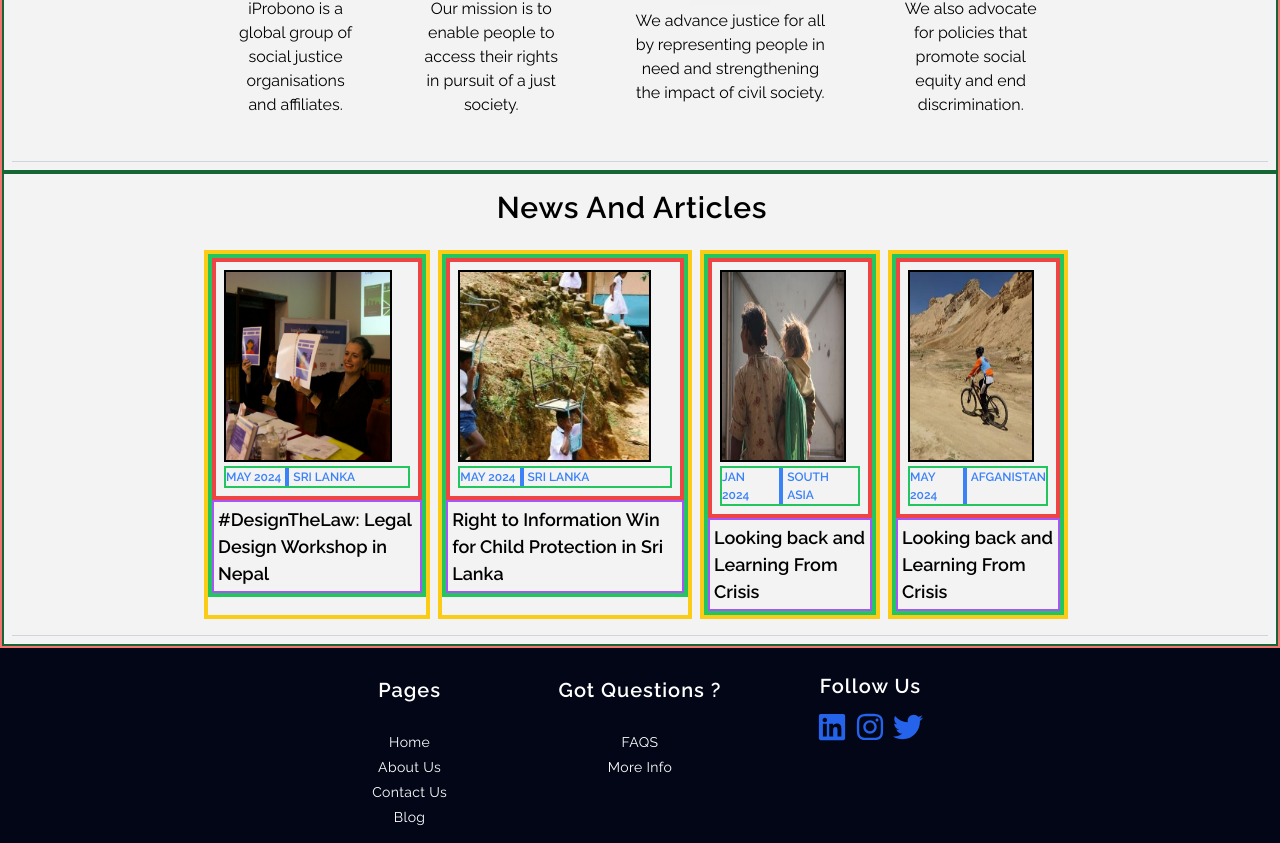
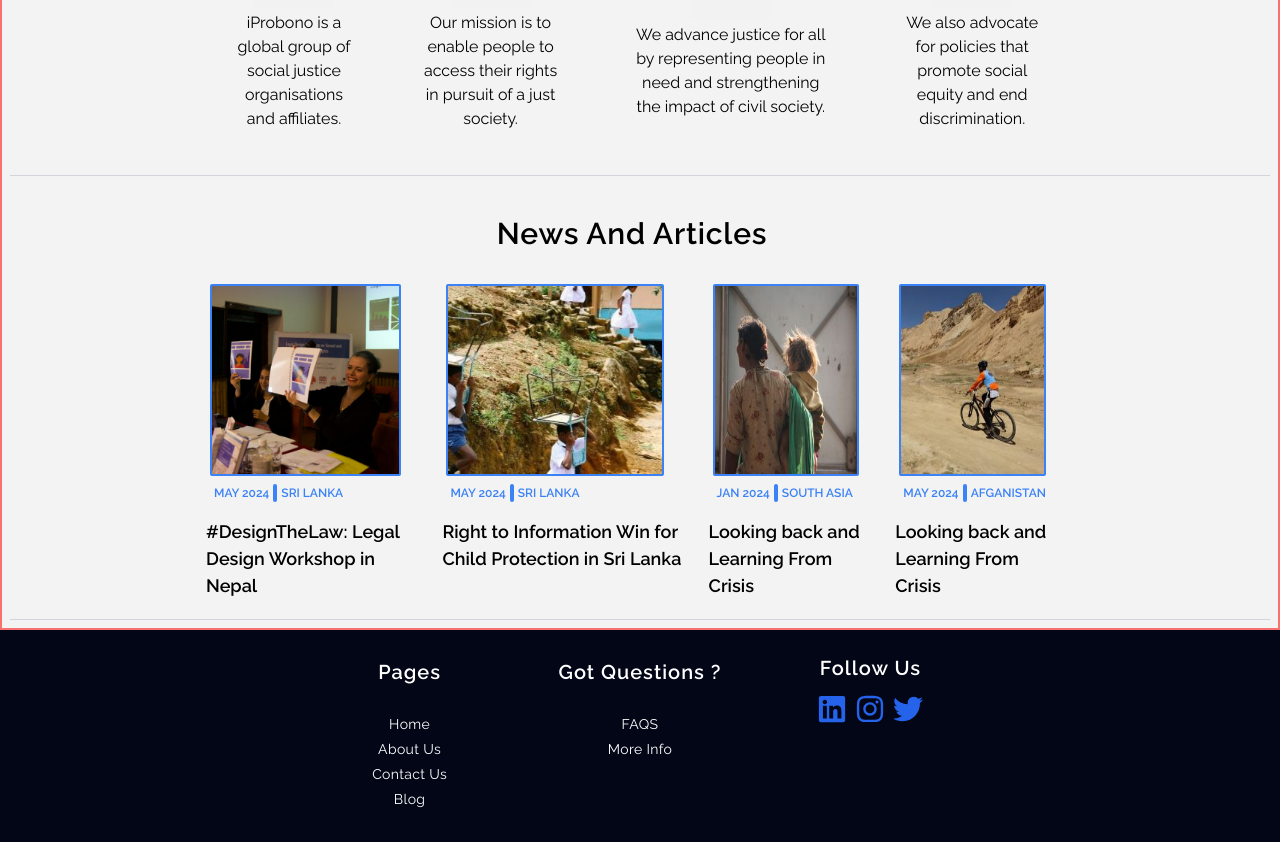
Before and after one commit to mayank5515/probono_project, a React (Vite) app: page / in a window 1280 px wide. Shown: the part 889-1732 px from the top of the page. Built offline with nearby package versions, Linux system fonts and the light colour scheme.

Commit message:
Removed Borders in NewsInnerBox

```diff
--- a/src/pages/Home/home_content/OuterBox.jsx
+++ b/src/pages/Home/home_content/OuterBox.jsx
@@ -47,7 +47,7 @@
 // ];
 export default function OuterBox({ title = "Title", children }) {
   return (
-    <div className="border-2 p-2 border-green-800 w-auto flex-col">
+    <div className=" p-2  w-auto flex-col mt-4">
       <h1 className="text-black tracking-wide text-3xl font-semibold text-center lg:-translate-x-2 my-2 mb-4">
         {title}
       </h1>
--- a/src/pages/Home/home_content/news_and_articles/NewsInnerBox.jsx
+++ b/src/pages/Home/home_content/news_and_articles/NewsInnerBox.jsx
@@ -1,24 +1,24 @@
 export default function NewsInnerBox({ title, date, img_url, place }) {
   return (
-    <div className="border-4 border-yellow-400  mb-2 mr-2">
-      <div className="border-4 border-green-500 flex justify-center items-center lg:flex-col lg:items-start  lg:space-x-0  lg:px-0 space-x-8">
-        <div className="border-4 flex-col  justify-center items-center border-red-500 p-2 w-auto lg:w-full ">
+    <div className="mb-2 mr-2">
+      <div className="flex justify-center items-center lg:flex-col lg:items-start  lg:space-x-0  lg:px-0 space-x-8">
+        <div className=" flex-col  justify-center items-center  p-2 w-auto lg:w-full ">
           <img
             src={img_url}
-            className="w-[12rem] h-[12rem] border-2 md:w-[90%] md:h-[12rem] border-black"
+            className="w-[12rem] h-[12rem] border-2 md:w-[90%] md:h-[12rem] rounded-sm border-blue-500 overflow-hidden"
           />
           <div
-            className="flex mt-1 border-2 lg:text-[12px] h-auto text-[11px]  border-green-500  space-x-1 text-blue-500 font-semibold
+            className="flex mt-1  p-1 lg:text-[12px] h-auto text-[11px]  space-x-1 text-blue-500 font-semibold
         "
           >
             <p>{date}</p>
 
-            <div className="border-2 border-blue-500"></div>
+            <div className="border-[2px] rounded-md border-blue-500"></div>
             <p>{place}</p>
           </div>
         </div>
         {/* NOTE: THESE ARE GOING TO BE CLICKABLE LINKS (ANCHOR TAGS) THAT REDIRECT TO THAT SPECIFIC NEWS OR ARTICLE  */}
-        <div className="w-[75%] p-1 border-2 border-purple-500 lg:w-full">
+        <div className="w-[75%] p-1 lg:w-full">
           <p className="text-[1.5rem] lg:text-[18px] text-black font-semibold hover:cursor-pointer hover:text-gray-700">
             {title}
           </p>
```
